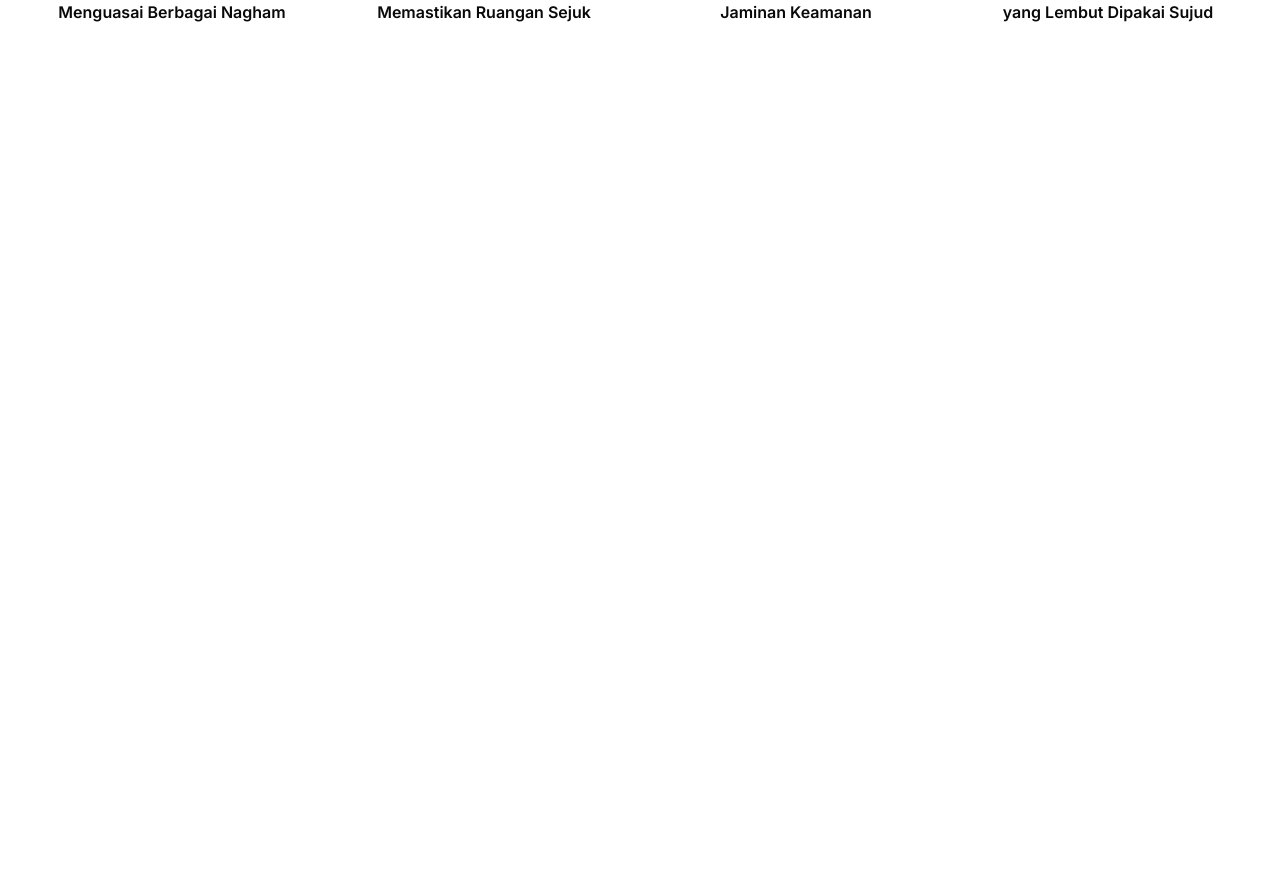
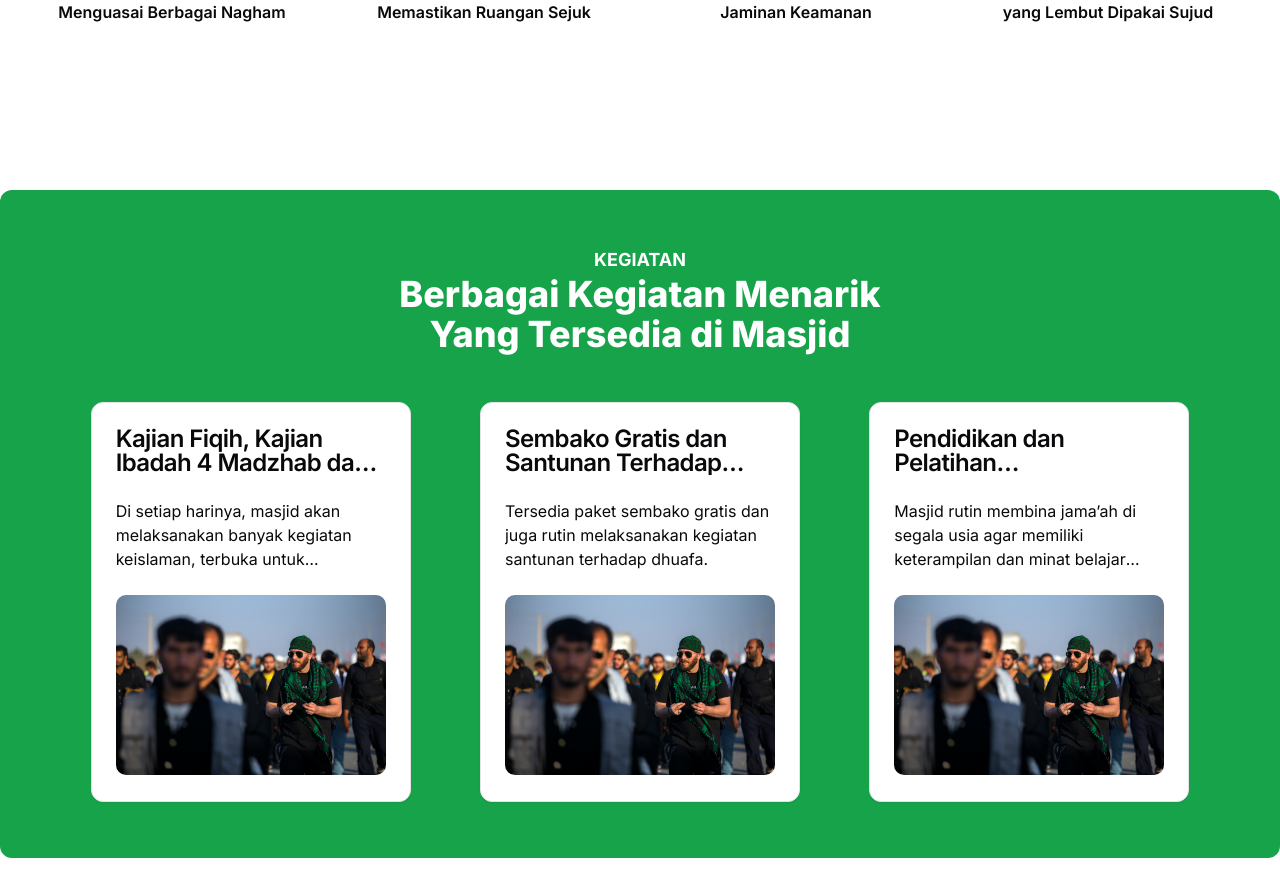
Before and after one commit to fitrondev/react-alkandari-landingpage, a React (Vite) app: page / in a window 1280 px wide. Shown: the part 1270-2166 px from the top of the page. Before the commit the page ends 1380 px from the top, so only its background shows below. Built offline with nearby package versions, Linux system fonts and the light colour scheme.

Commit message:
Add Activity layout component to App.tsx

```diff
--- a/src/App.tsx
+++ b/src/App.tsx
@@ -1,3 +1,4 @@
+import Activity from "./components/layouts/Activity";
 import Feature from "./components/layouts/Feature";
 import HomeLayout from "./components/layouts/Home";
 
@@ -6,6 +7,7 @@ const App = () => {
     <>
       <HomeLayout />
       <Feature />
+      <Activity />
     </>
   );
 };
```
